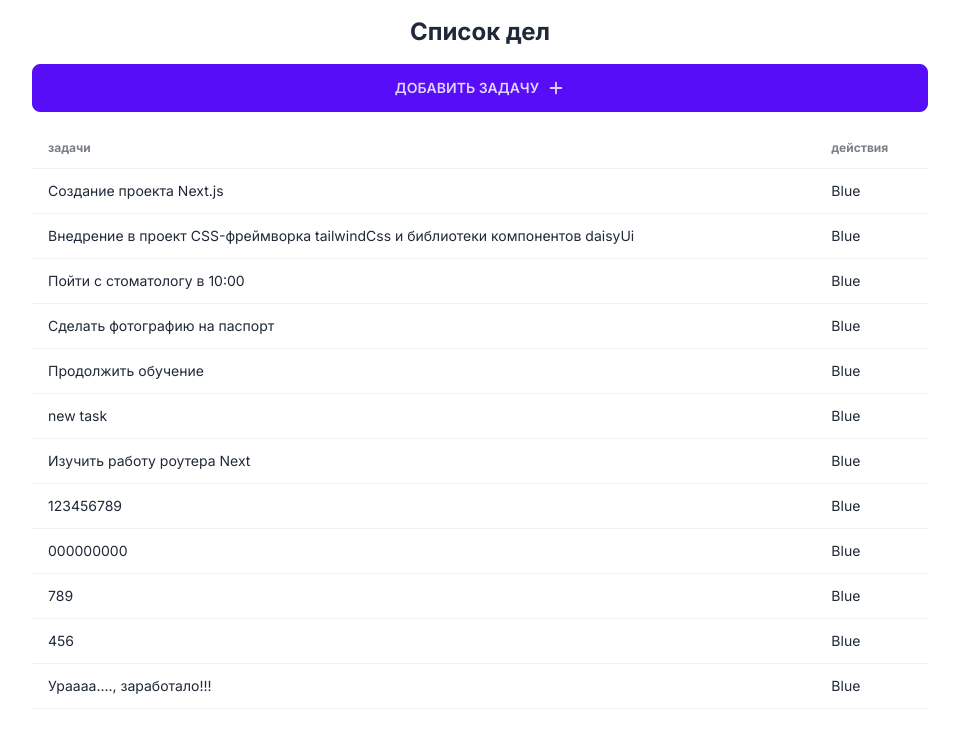
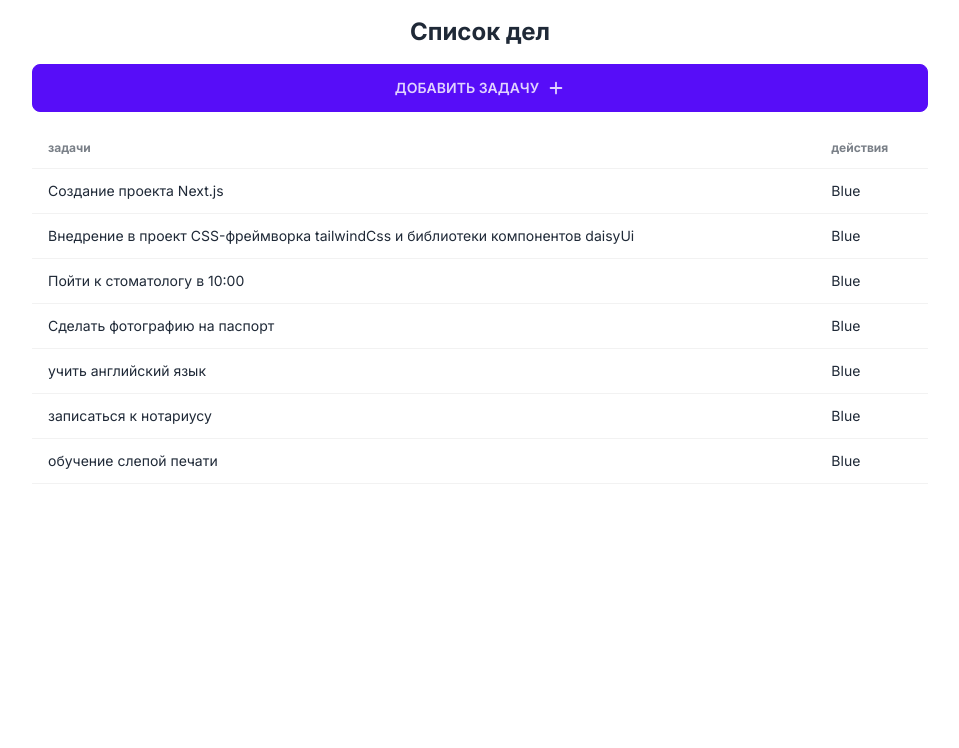
Before and after one commit to HabArt1978/todo-list_nextjs, a Next.js app: page / in a window 1280 px wide. Shown: the top 748 px of the page, without its empty margins (160-1119 px from the left). Built offline with nearby package versions, Linux system fonts and the light colour scheme; data requests are answered from the project's data file.

Commit message:
- установил пакет UUID, для создания уникальных ID.

```diff
--- a/app/components/AddTask/AddTask.tsx
+++ b/app/components/AddTask/AddTask.tsx
@@ -5,6 +5,7 @@ import ModalBox from '../UI/ModalBox'
 import { type FormEventHandler, useState } from 'react'
 import api from '@/api'
 import { useRouter } from 'next/navigation'
+import { v4 as uuidv4 } from 'uuid'
 
 const AddTask = (): JSX.Element => {
 	const router = useRouter()
@@ -17,7 +18,7 @@ const AddTask = (): JSX.Element => {
 		event.preventDefault()
 
 		await api.tasks.createTask({
-			id: '12',
+			id: uuidv4(),
 			text: newTaskValue,
 		})
 
--- a/data/tasks.json
+++ b/data/tasks.json
@@ -10,43 +10,23 @@
 		},
 		{
 			"id": "3",
-      "text": "Пойти с стоматологу в 10:00"
+			"text": "Пойти к стоматологу в 10:00"
 		},
 		{
 			"id": "4",
 			"text": "Сделать фотографию на паспорт"
 		},
 		{
-      "id": "5",
-      "text": "Продолжить обучение"
+			"id": "509c97e6-ab01-4274-917f-e7d5e113f796",
+			"text": "учить английский язык"
 		},
 		{
-      "id": "6",
-      "text": "new task"
+			"id": "fdae5ba4-1ce1-4b55-9aa4-8bf5d49e73da",
+			"text": "записаться к нотариусу"
 		},
 		{
-      "id": "7",
-      "text": "Изучить работу роутера Next"
-    },
-    {
-      "id": "8",
-      "text": "123456789"
-    },
-    {
-      "id": "9",
-      "text": "000000000"
-    },
-    {
-      "id": "10",
-      "text": "789"
-    },
-    {
-      "id": "11",
-      "text": "456"
-    },
-    {
-      "id": "12",
-      "text": "Ураааа...., заработало!!!"
+			"id": "04cdbfe3-6123-4d8f-9f4a-cbaf9a15b211",
+			"text": "обучение слепой печати"
 		}
 	]
 }
--- a/package.json
+++ b/package.json
@@ -26,9 +26,11 @@
 		"react": "18.2.0",
 		"react-dom": "18.2.0",
 		"react-icons": "^4.11.0",
-		"tailwindcss": "3.3.3"
+		"tailwindcss": "3.3.3",
+		"uuid": "^9.0.1"
 	},
 	"devDependencies": {
+		"@types/uuid": "^9.0.3",
 		"@typescript-eslint/eslint-plugin": "^6.6.0",
 		"daisyui": "^3.7.3",
 		"eslint": "^8.49.0",
```
Also changed, not shown: 1 other file (tests, documents, lock files or other folders). Lines whose indentation alone changed are shown as unchanged.
